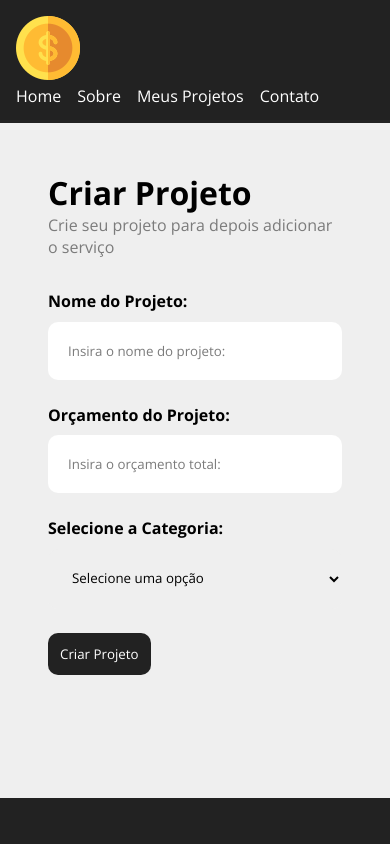
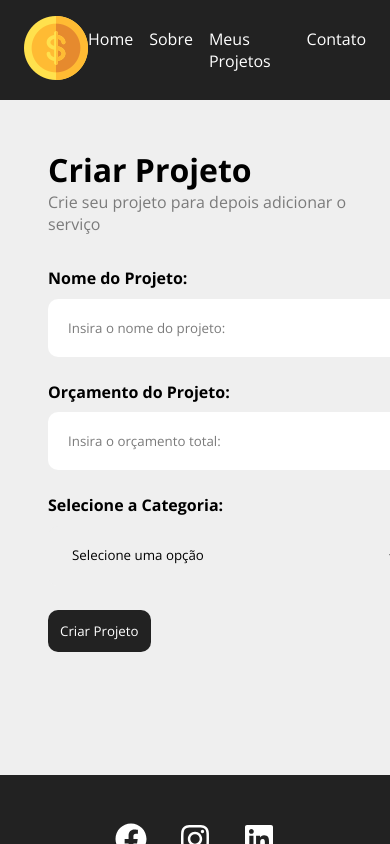
Before and after one commit to kayquemab/React, a React (Create React App) app in the folder Costs/: page /NewProject in a window 390 px wide. Built offline with nearby package versions, Linux system fonts and the light colour scheme; data requests are answered from the project's data file.

Commit message:
Ajuste final de responsividade

```diff
--- a/Costs/src/components/Navbar.module.css
+++ b/Costs/src/components/Navbar.module.css
@@ -1,29 +1,34 @@
+/* Barra ocupa 100% */
 .navbar {
-
-    justify-content: space-between;
-    background-color: #222;
-    padding: 1em;
+  width: 100%;
+  height: 100px;
+  background: #222;
 }
 
+/* Conteúdo interno centralizado e limitado (sem mexer no JSX) */
+.navbar > * {
+  max-width: 1200px;    /* ajuste se seu site usa outro limite */
+  height: 100%;
+  margin: 0 auto;
+  padding: 0 24px;
+  box-sizing: border-box;
+
+  display: flex;
+  align-items: center;
+  justify-content: space-between; /* logo à esquerda / menu à direita */
+}
+
+/* Menu */
 .list {
   display: flex;
   list-style: none;
-  align-items: center;
-  justify-content: flex-end; /* tela cheia: itens à direita */
+  gap: 16px;
+  margin: 0;
   padding: 0;
-  margin: 0;
-}
-
-.item {
-    margin-right: 1em;
-
 }
 
 .item a {
-    color: #fff;
-    text-decoration: none;
+  color: #fff;
+  text-decoration: none;
 }
-
-.item a:hover {
-    color: #ffbb33;
-}
+.item a:hover { color: #ffbb33; }
--- a/Costs/src/components/layout/Container.module.css
+++ b/Costs/src/components/layout/Container.module.css
@@ -1,8 +1,9 @@
-.Container {
-    display: flex;
-    justify-content: space-between;
-    margin: 0 auto;
-    flex-wrap: wrap;
+.container {
+  width: 100%;
+  max-width: none;     /* libera toda a largura */
+  margin: 0;           /* se quiser centralizar com limite, use margin: 0 auto; e um max-width */
+  padding: 0 24px;     /* opcional, só para respiro lateral */
+  display: block;      /* evita qualquer influência de flex aqui */
 }
 
 .min-height {
--- a/Costs/src/components/pages/NewProject.js
+++ b/Costs/src/components/pages/NewProject.js
@@ -23,7 +23,7 @@ function NewProject() {
       .then((data) => {
         console.log(data)
         // redirect
-        navigate('/projects', { state: { menssage: 'Projeto criado com sucesso' } })
+        navigate('/projects')
 
       })
       .catch(err => console.log(err))
--- a/Costs/src/components/pages/NewProject.module.css
+++ b/Costs/src/components/pages/NewProject.module.css
@@ -11,3 +11,10 @@
 .newProject_container p {
     color: #7b7b7b;
 }
+
+.projects_grid {
+  display: grid;
+  grid-template-columns: repeat(auto-fit, minmax(260px, 1fr));
+  gap: 16px;           /* espaço entre cards */
+  align-items: stretch;
+}
--- a/Costs/src/components/pages/Project.module.css
+++ b/Costs/src/components/pages/Project.module.css
@@ -85,3 +85,10 @@
         font-size: 0.9rem;
     }
 }
+
+.projects_grid {
+  display: grid;
+  grid-template-columns: repeat(auto-fit, minmax(260px, 1fr));
+  gap: 16px;           /* espaço entre cards */
+  align-items: stretch;
+}
--- a/Costs/src/components/pages/Projects.js
+++ b/Costs/src/components/pages/Projects.js
@@ -71,8 +71,10 @@ function Projects() {
                 {ProjectsMenssage && <Menssage type="success" msg={ProjectsMenssage} />}
 
                 <Container customClass="start">
+                    <div className={Styles.projects_grid}>
                         {projects.length > 0 &&
                             projects.map((project) => (
+                                <div key={project.id} className={Styles.project_item}>
                                     <ProjectCard
                                         id={project.id}
                                         name={project.name}
@@ -81,7 +83,10 @@ function Projects() {
                                         key={project.id}
                                         handleRemove={removeProject}
                                     />
+                                </div >
                             ))}
+
+                    </div>
                     {!removeLoading && <Loading />}
                     {removeLoading && projects.length === 0 && (
                         <p>Não há projetos cadastrados!</p>
--- a/Costs/src/components/pages/Projects.module.css
+++ b/Costs/src/components/pages/Projects.module.css
@@ -2,11 +2,43 @@
   display: grid;
   grid-template-columns: 1fr auto;
   width: 100%;
-  padding: 0.5em 2em;
-  padding-top: 1em;
+  padding: 0.5em 2em 0 2em;
   height: 20px;
+  margin-bottom: 25px;
 }
 
 .project_container {
-    padding: 2em;
+  padding: 2em;
 }
+
+.projects_grid {
+  display: grid;
+  grid-template-columns: 1fr;
+  gap: 16px;
+  align-items: stretch;
+  grid-template-columns: repeat(auto-fit, minmax(260px, 1fr));
+  align-items: stretch;
+}
+
+@media (min-width: 600px) {
+  .projects_grid {
+    grid-template-columns: repeat(2, minmax(0, 1fr));
+  }
+}
+
+@media (min-width: 900px) {
+  .projects_grid {
+    grid-template-columns: repeat(3, minmax(0, 1fr));
+  }
+}
+
+@media (min-width: 1200px) {
+  .projects_grid {
+    grid-template-columns: repeat(4, minmax(0, 1fr));
+  }
+}
+
+.project_item {
+  display: flex;
+  min-width: 0;
+}
--- a/Costs/src/components/project/ProjectCard.js
+++ b/Costs/src/components/project/ProjectCard.js
@@ -1,32 +1,32 @@
 import { Link } from 'react-router-dom'
-
 import Styles from './ProjectCard.module.css'
-
 import { BsPencil, BsFillTrashFill } from 'react-icons/bs'
 
+function ProjectCard({ id, name, budget, category, handleRemove }) {
+  const remove = () => handleRemove(id)
 
-function ProjectCard({ id, name, budget, category, handleRemove }) {
-
-    const remove = (e) => {
-        e.preventDefault()
-        handleRemove(id)
-    }
+  // fallback simples
+  const cat = (category || 'Indefinida').toLowerCase()
+  const budgetText = `R$ ${Number(budget || 0).toFixed(2)}`
 
   return (
     <div className={Styles.project_card}>
       <h4>{name}</h4>
+
       <p>
-                <span>Orçamento: </span> R${budget}
+        <span>Orçamento: </span> {budgetText}
       </p>
+
       <p className={Styles.category_text}>
-                <span className={`${Styles[category.toLowerCase()]}`}></span> {category}
+        <span className={Styles[cat] || Styles['default-category']}></span> {category || 'Indefinida'}
       </p>
+
       <div className={Styles.project_card_actions}>
         <Link to={`/project/${id}`}>
           <BsPencil /> Editar
         </Link>
         <button onClick={remove}>
-                    <BsFillTrashFill/> Excluir
+          <BsFillTrashFill /> Excluir
         </button>
       </div>
     </div>
--- a/Costs/src/components/project/ProjectCard.module.css
+++ b/Costs/src/components/project/ProjectCard.module.css
@@ -1,20 +1,34 @@
+/* Card base */
 .project_card {
+  box-sizing: border-box;
   padding: 1em;
   border: 1px solid #7a7a7a;
-    width: 24%;
-    margin: 0.5%;
   border-radius: 10px;
+  background: #fff;
+  box-shadow: 0 1px 2px rgba(0, 0, 0, .04);
+  transition: box-shadow .2s ease;
+  width: 100%;
+  height: 100%;
+  display: flex;
+  flex-direction: column;
+  min-height: 220px;
 }
 
+.project_card:hover {
+  box-shadow: 0 6px 20px rgba(0, 0, 0, .08);
+}
+
+/* Título */
 .project_card h4 {
   background-color: #222;
   color: #ffbb33;
-    padding: .4em;
+  padding: .4em .6em;
   margin-bottom: 1.3em;
   font-size: 1.3em;
   border-radius: 10px;
 }
 
+/* Texto */
 .project_card p {
   color: #7a7a7a;
   margin-bottom: 1em;
@@ -24,9 +38,11 @@
   font-weight: bold;
 }
 
+/* Categoria */
 .category_text {
   display: flex;
   align-items: center;
+  gap: 6px;
 }
 
 .category_text span {
@@ -35,11 +51,11 @@
   height: 12px;
   border-radius: 50%;
   background-color: #ccc;
-    margin-right: 5px;
 }
 
+/* Cores por categoria */
 .category_text .infra {
-    background-color: #ffaebc
+  background-color: #ffaebc;
 }
 
 .category_text .desenvolvimento {
@@ -54,28 +70,33 @@
   background-color: #fbe7c6;
 }
 
+.category_text .default-category {
+  background-color: #ccc;
+}
+
+/* Ações */
 .project_card_actions {
   margin-top: 1.2em;
   display: flex;
   align-items: center;
+  gap: 1em;
+  flex-wrap: wrap;
 }
 
 .project_card_actions a,
 .project_card_actions button {
   border-radius: 10px;
   text-decoration: none;
-    border: none;
+  border: 1px solid #222;
   background-color: #fff;
   color: #222;
   font-size: .9em;
   padding: .6em 1em;
-    margin-right: 1em;
   cursor: pointer;
-    border: 1px solid #222;
   display: flex;
   align-items: center;
   justify-content: center;
-    transition: 0.5s;
+  transition: background-color .2s ease, color .2s ease, box-shadow .2s ease;
 }
 
 .project_card_actions svg {
@@ -85,5 +106,5 @@
 .project_card_actions a:hover,
 .project_card_actions button:hover {
   background-color: #222;
-    color: #ffbb33
+  color: #ffbb33;
 }
--- a/Costs/src/components/project/ProjectForm.module.css
+++ b/Costs/src/components/project/ProjectForm.module.css
@@ -2,3 +2,10 @@
     width: 100%;
     margin: 2em 0;
 }
+
+.projects_grid {
+  display: grid;
+  grid-template-columns: repeat(auto-fit, minmax(260px, 1fr));
+  gap: 16px;           /* espaço entre cards */
+  align-items: stretch;
+}
```
Lines whose indentation alone changed are shown as unchanged.
